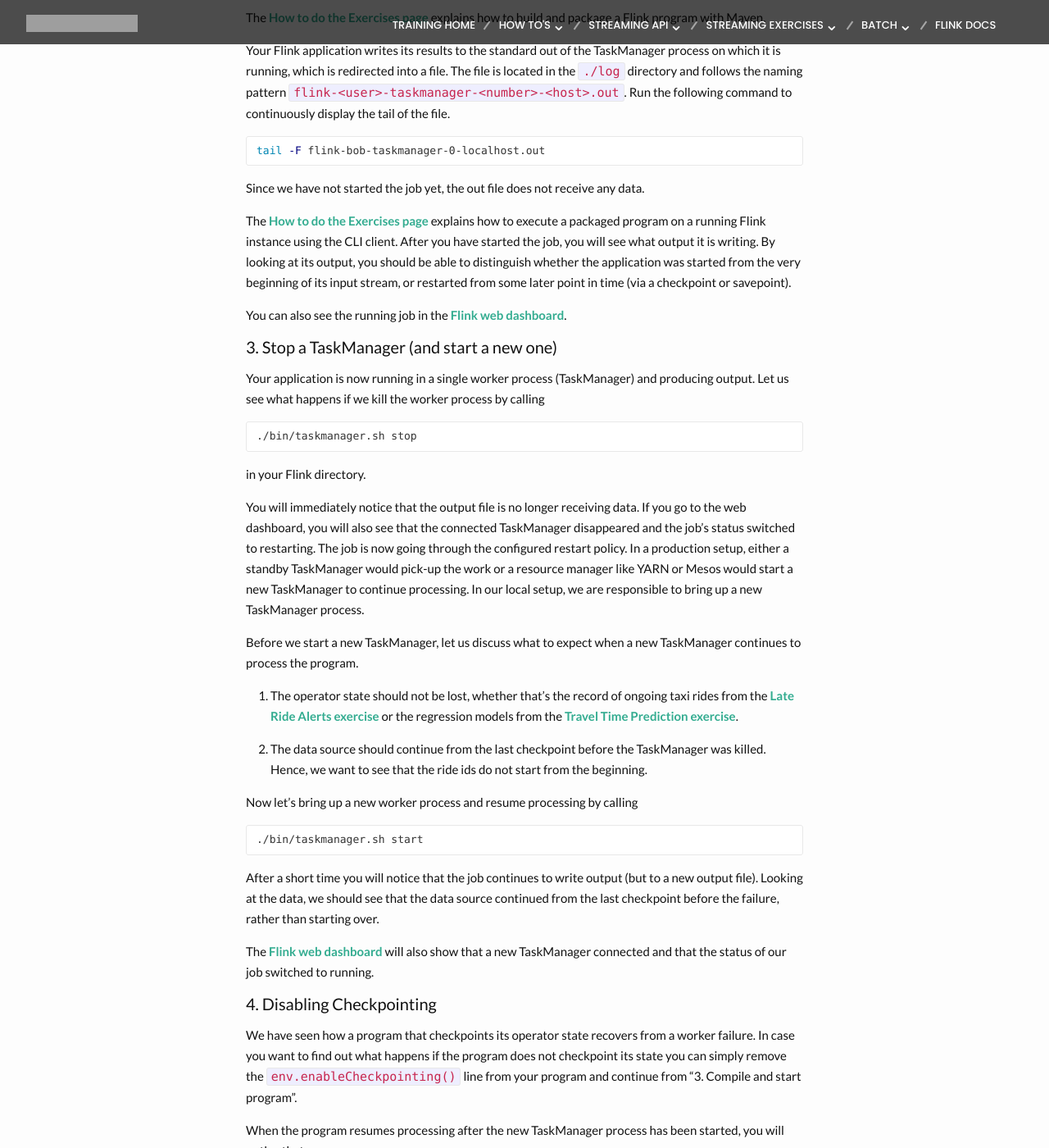
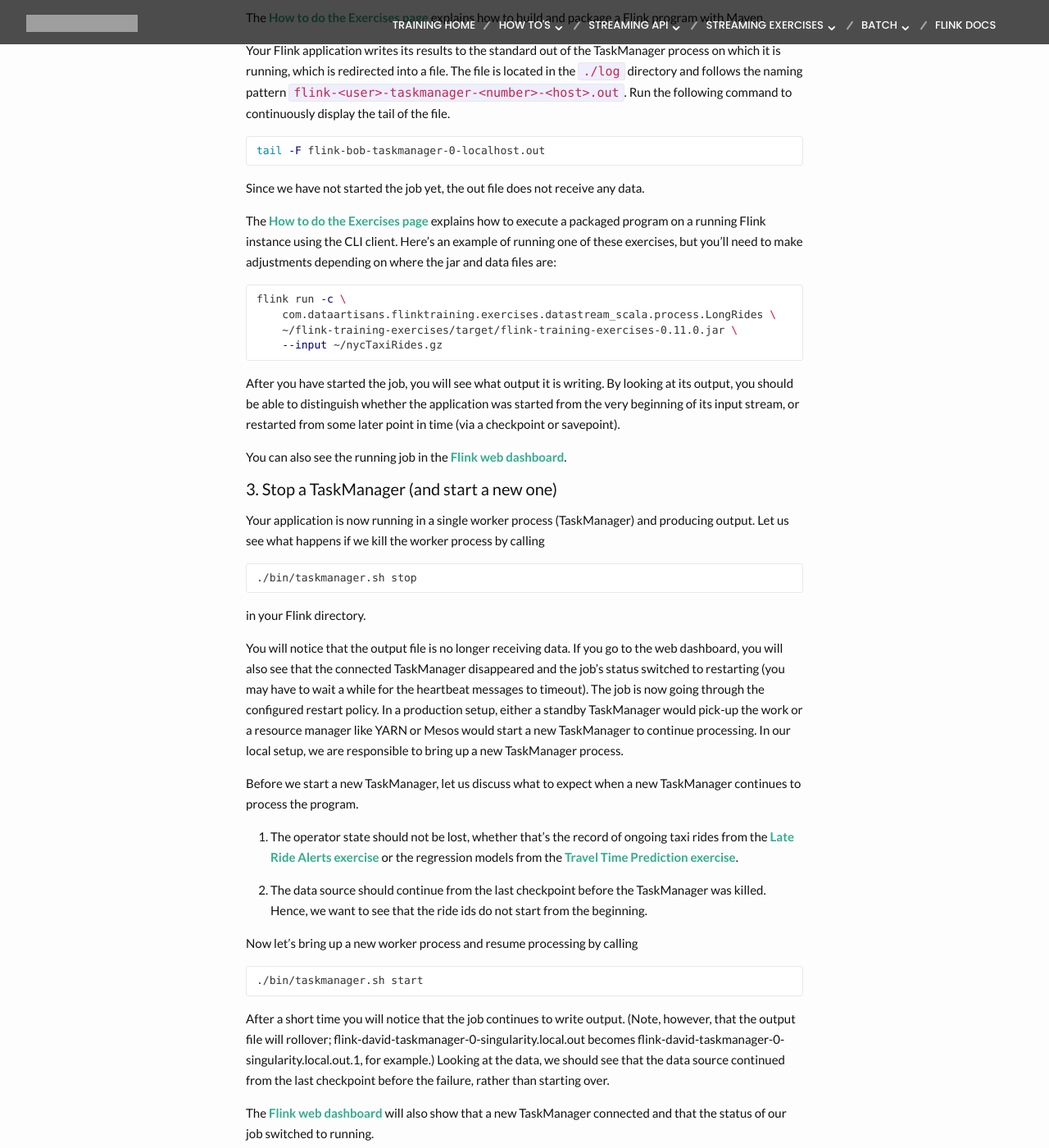
Before and after one commit to dataArtisans/flink-training-web, a Jekyll site: the page built from fault-tolerance.md, in a window 1280 px wide and 1400 px high, scrolled down 738 px. Shown: the whole window at 82% size. Built offline with Jekyll 4.4.1, drawn with Linux system fonts in a browser that asks for light colours; nearby versions of some CDN libraries; some of the changed text lies outside the part shown; grey boxes are pictures that could not be loaded.

Commit message:
Added more details to the fault recovery description

```diff
--- a/fault-tolerance.md
+++ b/fault-tolerance.md
@@ -36,7 +36,16 @@
 
 Since we have not started the job yet, the out file does not receive any data.
 
-The [How to do the Exercises page]({{ site.baseurl }}/howto-exercises.html) explains how to execute a packaged program on a running Flink instance using the CLI client. After you have started the job, you will see what output it is writing. By looking at its output, you should be able to distinguish whether the application was started from the very beginning of its input stream, or restarted from some later point in time (via a checkpoint or savepoint).
+The [How to do the Exercises page]({{ site.baseurl }}/howto-exercises.html) explains how to execute a packaged program on a running Flink instance using the CLI client. Here's an example of running one of these exercises, but you'll need to make adjustments depending on where the jar and data files are:
+
+~~~bash
+flink run -c \
+    com.dataartisans.flinktraining.exercises.datastream_scala.process.LongRides \
+    ~/flink-training-exercises/target/flink-training-exercises-0.11.0.jar \
+    --input ~/nycTaxiRides.gz
+~~~
+
+After you have started the job, you will see what output it is writing. By looking at its output, you should be able to distinguish whether the application was started from the very beginning of its input stream, or restarted from some later point in time (via a checkpoint or savepoint).
 
 You can also see the running job in the [Flink web dashboard](http://localhost:8081).
 
@@ -50,7 +59,7 @@
 
 in your Flink directory.
 
-You will immediately notice that the output file is no longer receiving data. If you go to the web dashboard, you will also see that the connected TaskManager disappeared and the job's status switched to restarting. The job is now going through the configured restart policy. In a production setup, either a standby TaskManager would pick-up the work or a resource manager like YARN or Mesos would start a new TaskManager to continue processing. In our local setup, we are responsible to bring up a new TaskManager process.
+You will notice that the output file is no longer receiving data. If you go to the web dashboard, you will also see that the connected TaskManager disappeared and the job's status switched to restarting (you may have to wait a while for the heartbeat messages to timeout). The job is now going through the configured restart policy. In a production setup, either a standby TaskManager would pick-up the work or a resource manager like YARN or Mesos would start a new TaskManager to continue processing. In our local setup, we are responsible to bring up a new TaskManager process.
 
 Before we start a new TaskManager, let us discuss what to expect when a new TaskManager continues to process the program.
 
@@ -64,13 +73,13 @@
 ./bin/taskmanager.sh start
 ~~~
 
-After a short time you will notice that the job continues to write output (but to a new output file). Looking at the data, we should see that the data source continued from the last checkpoint before the failure, rather than starting over.
+After a short time you will notice that the job continues to write output. (Note, however, that the output file will rollover; flink-david-taskmanager-0-singularity.local.out becomes flink-david-taskmanager-0-singularity.local.out.1, for example.) Looking at the data, we should see that the data source continued from the last checkpoint before the failure, rather than starting over.
 
 The [Flink web dashboard](http://localhost:8081) will also show that a new TaskManager connected and that the status of our job switched to running.
 
 #### 4. Disabling Checkpointing
 
-We have seen how a program that checkpoints its operator state recovers from a worker failure. In case you want to find out what happens if the program does not checkpoint its state you can simply remove the `env.enableCheckpointing()` line from your program and continue from "3. Compile and start program".
+We have seen how a program that checkpoints its operator state recovers from a worker failure. In case you want to find out what happens if the program does not checkpoint its state you can simply remove the `env.enableCheckpointing()` line from your program and continue from "3. Compile and start program". (With the filesystem state backend it's also possible to simply delete the checkpoint directory.)
 
 When the program resumes processing after the new TaskManager process has been started, you will notice that
 
```
Also changed, not shown: exercises/fault-recovery.md (+2 -0 lines).
